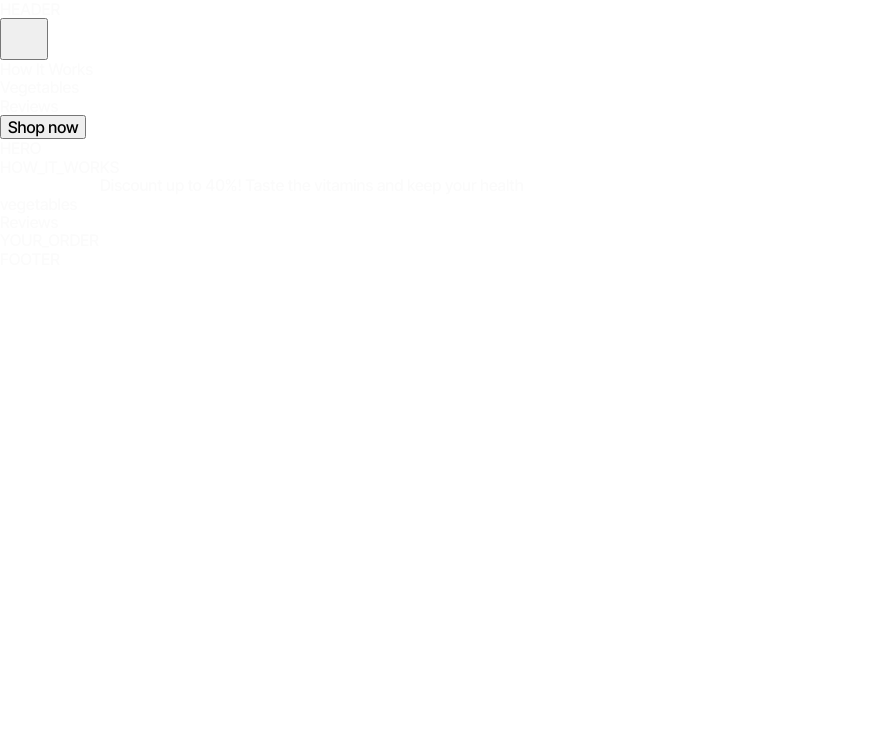
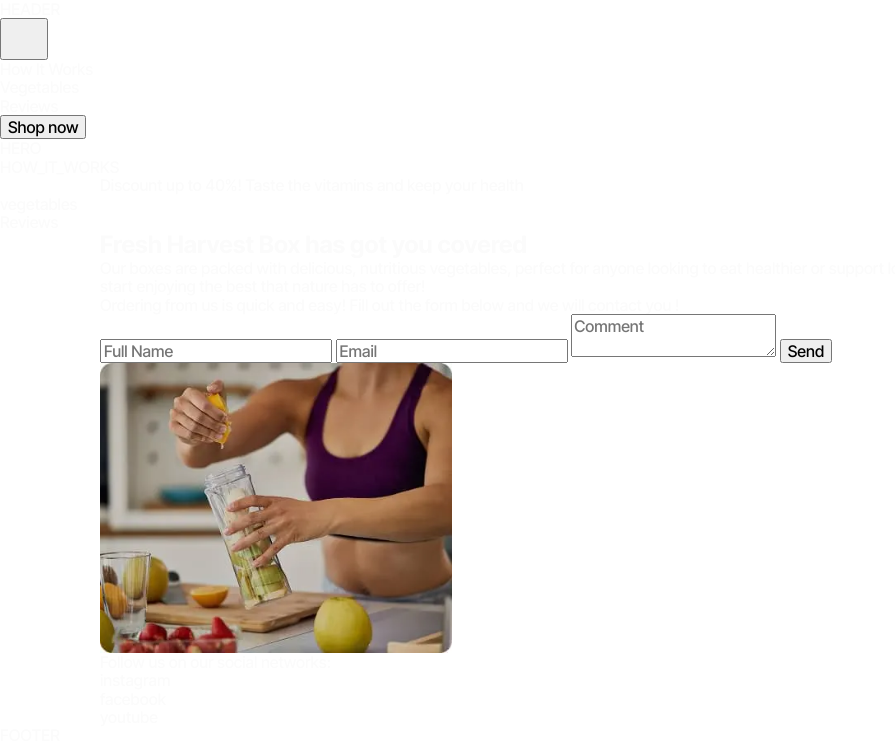
Before and after one commit to Iryna-Novikova/goit_markup_team_project, a plain HTML site: page index.html in a window 1280 px wide. Shown: the whole page, without its empty margins (0-895 px from the left). Drawn offline with nearby package versions, Linux system fonts and the light colour scheme.

Commit message:
Deploying to gh-pages from @ Iryna-Novikova/goit_markup_team_project@9daf35b120f1bf4fcb87c470f32e468db09604a9 🚀

```diff
--- a/index.html
+++ b/index.html
@@ -71,7 +71,120 @@ HEADER
 </section>
       <section> vegetables </section>
       <section class="review"> Reviews </section>
-      <section class="order"> YOUR_ORDER </section>
+      <section class="order">
+  <div class="container">
+    <div class="order-container-title">
+      <h2 class="order-title">
+        Fresh <span class="order-title-span">Harvest</span> Box has got you
+        covered
+      </h2>
+      <p class="order-subtitle">
+        Our boxes are packed with delicious, nutritious vegetables, perfect for
+        anyone looking to eat healthier or support local farmers. Order your box
+        today and start enjoying the best that nature has to offer!
+      </p>
+    </div>
+
+    <div class="order-container-form">
+      <div class="order-container-form-text">
+        <p class="order-container-form-text-title">
+          Ordering <span class="order-form-span-red">from us</span> is quick and
+          easy! Fill out
+          <span class="order-form-span-green">the form</span>
+          below and we will contact you !
+        </p>
+      </div>
+      <div class="order-container-input">
+        <form class="order-form">
+          <label
+            ><input
+              class="order-input-name"
+              type="text"
+              name="user-full-name"
+              id="user-full-name"
+              placeholder="Full Name"
+              pattern="([A-z0-9_.-]{1,})@([A-z0-9_.-]{1,}).([A-z]{2,8})"
+              required
+          /></label>
+          <label for="user-email"
+            ><input
+              class="order-input-email"
+              type="email"
+              name="user-email"
+              id="user-email"
+              placeholder="Email"
+              pattern="([A-z0-9_.-]{1,})@([A-z0-9_.-]{1,}).([A-z]{2,8})"
+              required
+          /></label>
+          <label>
+            <textarea
+              class="order-textarea-commit"
+              name="user-commit"
+              id="user-commit"
+              placeholder="Comment"
+            ></textarea>
+          </label>
+          <button class="order-btn-form" type="submit">Send</button>
+        </form>
+      </div>
+    </div>
+
+    <div class="order-container-img-links">
+      <div class="order-img">
+        <picture>
+          <source
+            media="(min-width: 1280px )"
+            srcset="/goit_markup_team_project/assets/pic-sec-order-desk-1x-CEnGOHw9.webp 1x, /goit_markup_team_project/assets/pic-sec-order-desk-2x-1u7WmduX.webp 2x"
+          />
+          <source
+            media="(min-width: 768px)"
+            srcset="/goit_markup_team_project/assets/pic-sec-order-tab-1x-DikFUeJd.webp 1x, /img/your_order/pic-sec-order-tab-2x.webp 2x"
+          />
+
+          <source
+            media="(max-width: 767px)"
+            srcset="/goit_markup_team_project/assets/pic-sec-order-mob-1x-CVeYDHAf.webp 1x, /goit_markup_team_project/assets/pic-sec-order-mob-2x-Bwm2t_s2.webp 2x"
+          />
+          <img
+            src="/goit_markup_team_project/assets/pic-sec-order-desk-1x-CEnGOHw9.webp"
+            alt="nutrition-food"
+            width="352"
+          />
+        </picture>
+      </div>
+    </div>
+    <div class="order-container-social">
+      <p class="order-social-txt">Follow us on our social networks:</p>
+      <ul class="order-social-list">
+        <li class="order-social-items">
+          <a
+            class="order-social-items-link"
+            href="https://www.instagram.com/goitclub/"
+            target="_blank"
+            >instagram</a
+          >
+        </li>
+        <li class="order-social-items">
+          <a
+            class="order-social-items-link"
+            href="https://www.facebook.com/goITclub/"
+            target="_blank"
+            >facebook</a
+          >
+        </li>
+        <li class="order-social-items">
+          <a
+            class="order-social-items-link"
+            href="https://www.youtube.com/c/GoIT"
+            target="_blank"
+            >youtube</a
+          >
+        </li>
+      </ul>
+    </div>
+  </div>
+</section>
+
 
     </main>
 
```
Also changed, not shown: assets/pic-sec-order-desk-1x-CEnGOHw9.webp (added), assets/pic-sec-order-desk-2x-1u7WmduX.webp (added), assets/pic-sec-order-mob-1x-CVeYDHAf.webp (added), assets/pic-sec-order-mob-2x-Bwm2t_s2.webp (added), assets/pic-sec-order-tab-1x-DikFUeJd.webp (added).
